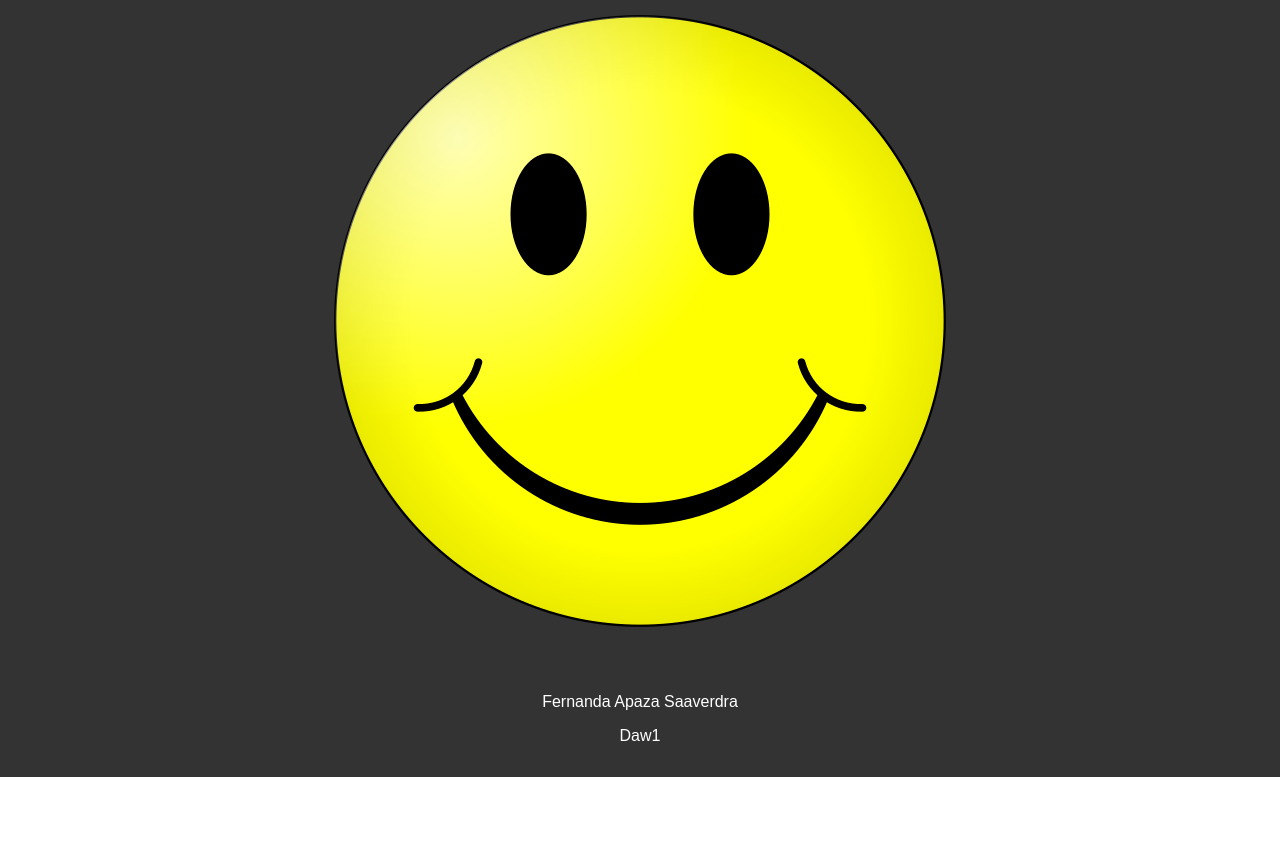
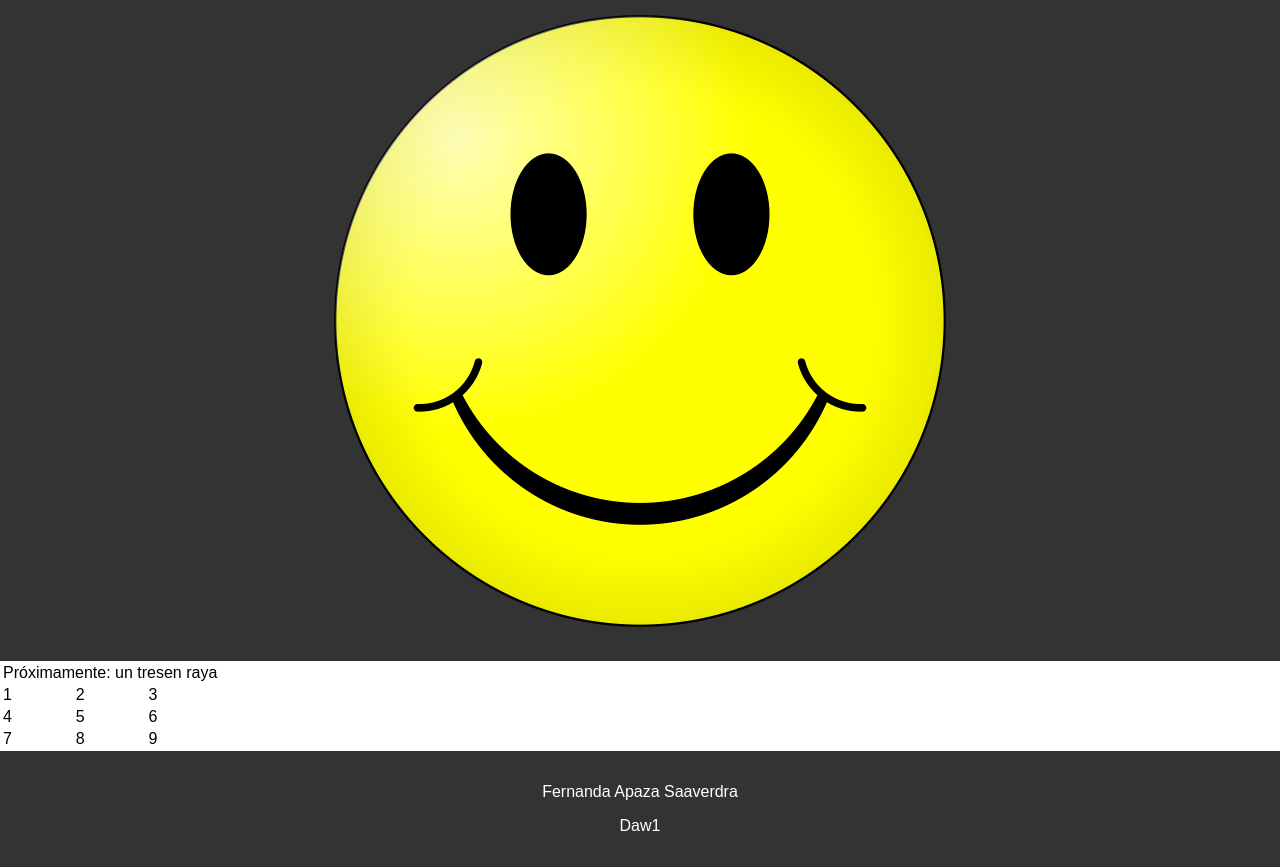
Before and after one commit to FernandaAS1/ExamenED-2324, a plain HTML site: page index.html in a window 1280 px wide. Shown: the part 95-962 px from the top of the page. Before the commit the page ends 872 px from the top, so only its background shows below. Drawn offline with Linux system fonts and the light colour scheme.

Commit message:
agregando tabla

```diff
--- a/index.html
+++ b/index.html
@@ -13,7 +13,26 @@
     </header>
 
     <main>
-        <!-- Contenido principal aquí -->
+        <table>
+            <tr>
+                <td colspan="3">Próximamente: un tresen raya</td>
+            </tr>
+            <tr>
+                <td>1</td>
+                <td>2</td>
+                <td>3</td>
+            </tr>
+            <tr>
+                <td>4</td>
+                <td>5</td>
+                <td>6</td>
+            </tr>
+            <tr>
+                <td>7</td>
+                <td>8</td>
+                <td>9</td>
+            </tr>
+        </table>
     </main>
 
     <footer>
```
